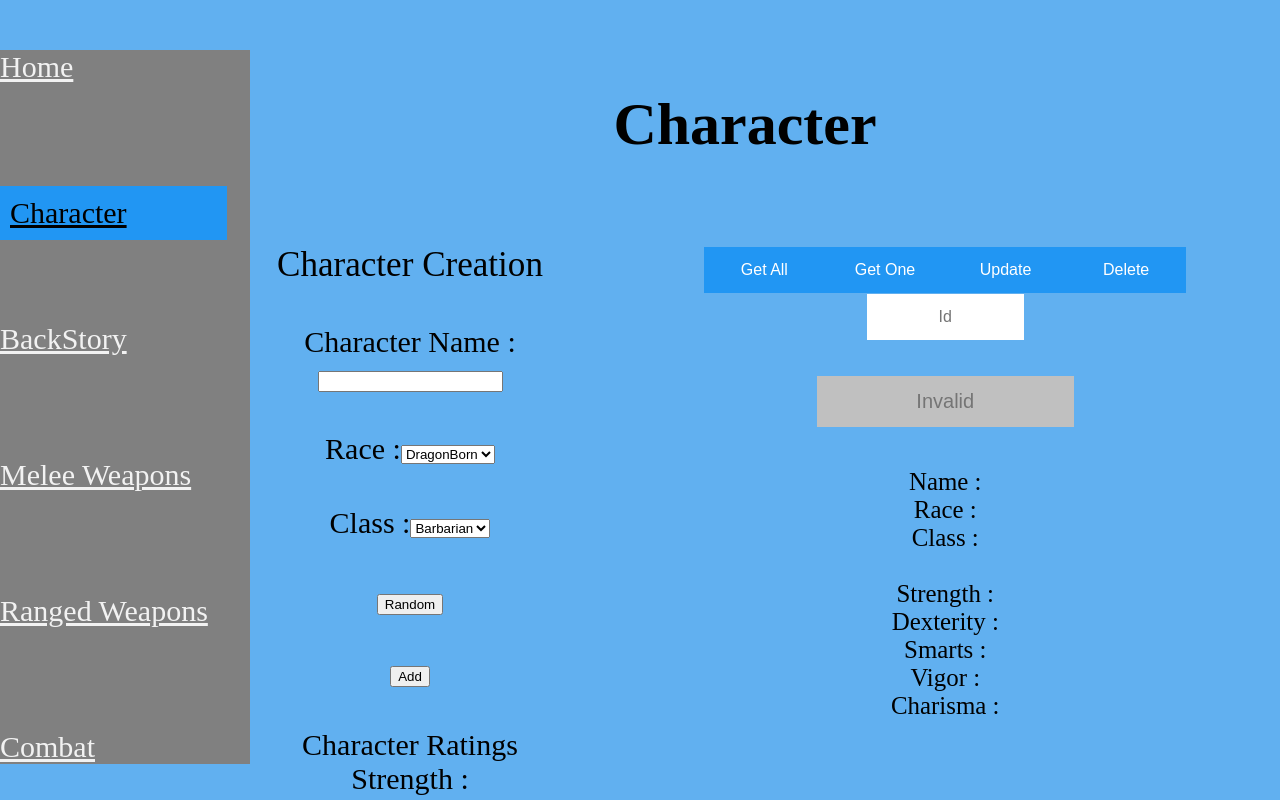
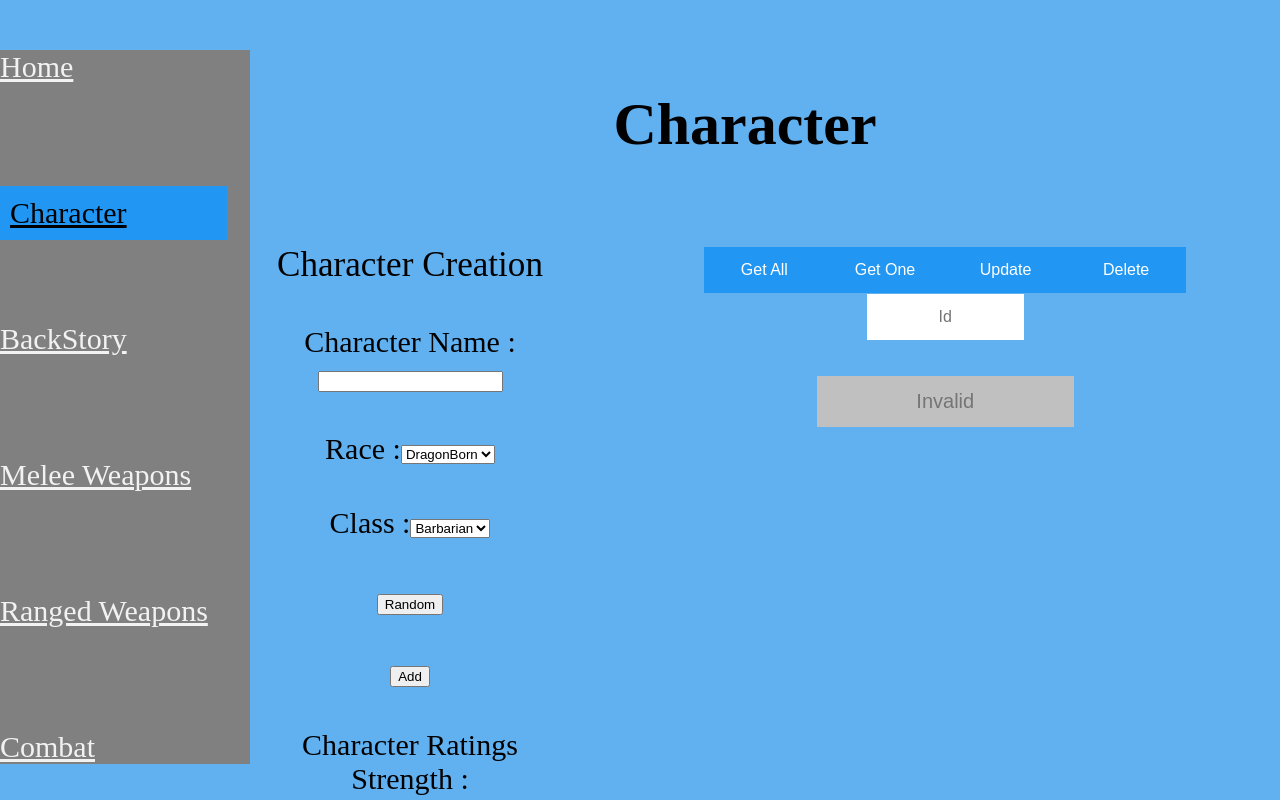
Before and after one commit to JoshuaGomersall/ReactWebsiteIndivProject, a React (Create React App) app: page /Character in a window 1280 px wide. Shown: the top 800 px of the page. Built offline with nearby package versions, Linux system fonts and the light colour scheme.

Commit message:
Extra Text Removed

```diff
--- a/src/Buttons.js
+++ b/src/Buttons.js
@@ -103,24 +103,6 @@ class Buttons extends Component {
 
 
         <h5 id='testid'> </h5>
-        <h5>
-        Name : {this.state.data.playerName}
-        <br></br>
-        Race : {this.state.data.racename}
-        <br></br>
-        Class : {this.state.data.classname}
-        <br></br>
-        <br></br>
-        Strength : {this.state.data.attackBonus}
-        <br></br>
-        Dexterity : {this.state.data.dodgeBonus}
-        <br></br>
-        Smarts : {this.state.data.smartsBonus}
-        <br></br>
-        Vigor : {this.state.data.vigorBonus}
-        <br></br>
-        Charisma : {this.state.data.charmBonus}
-        </h5>
       </div>
     );
   }
```
